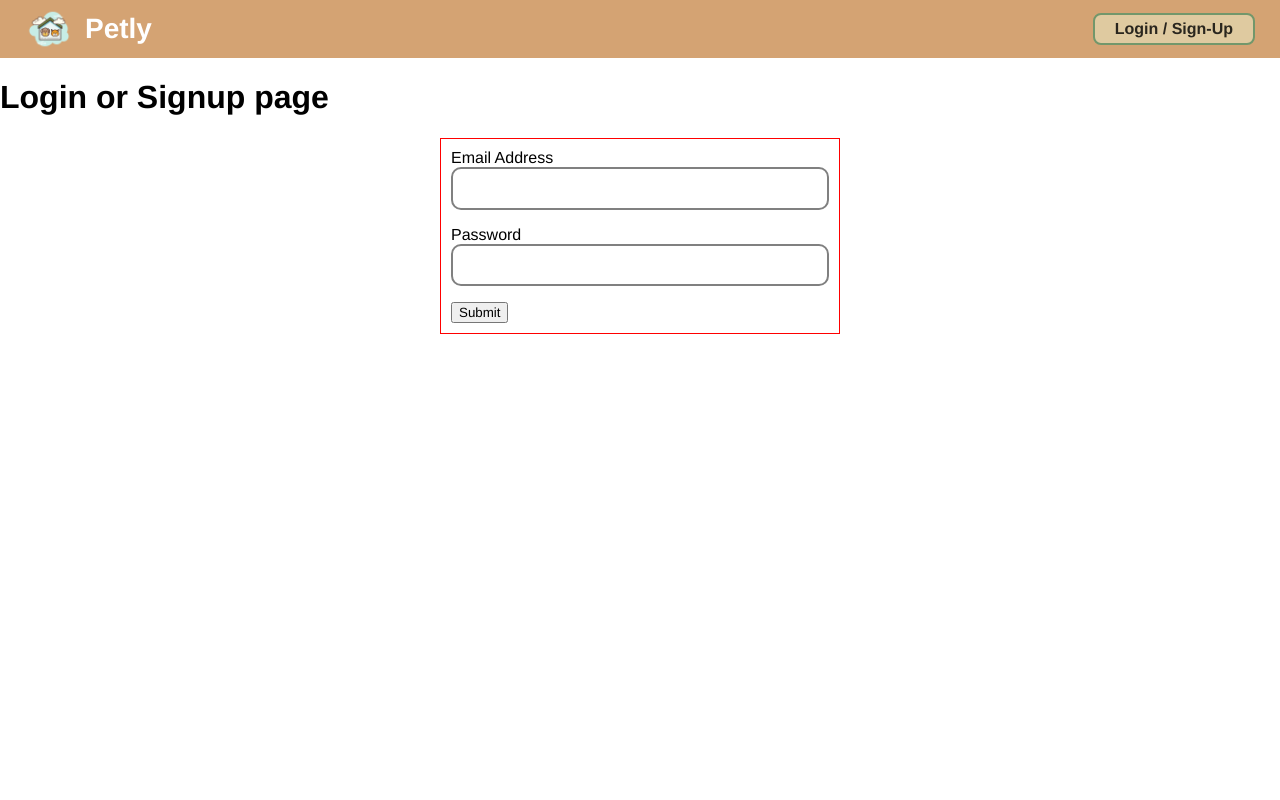
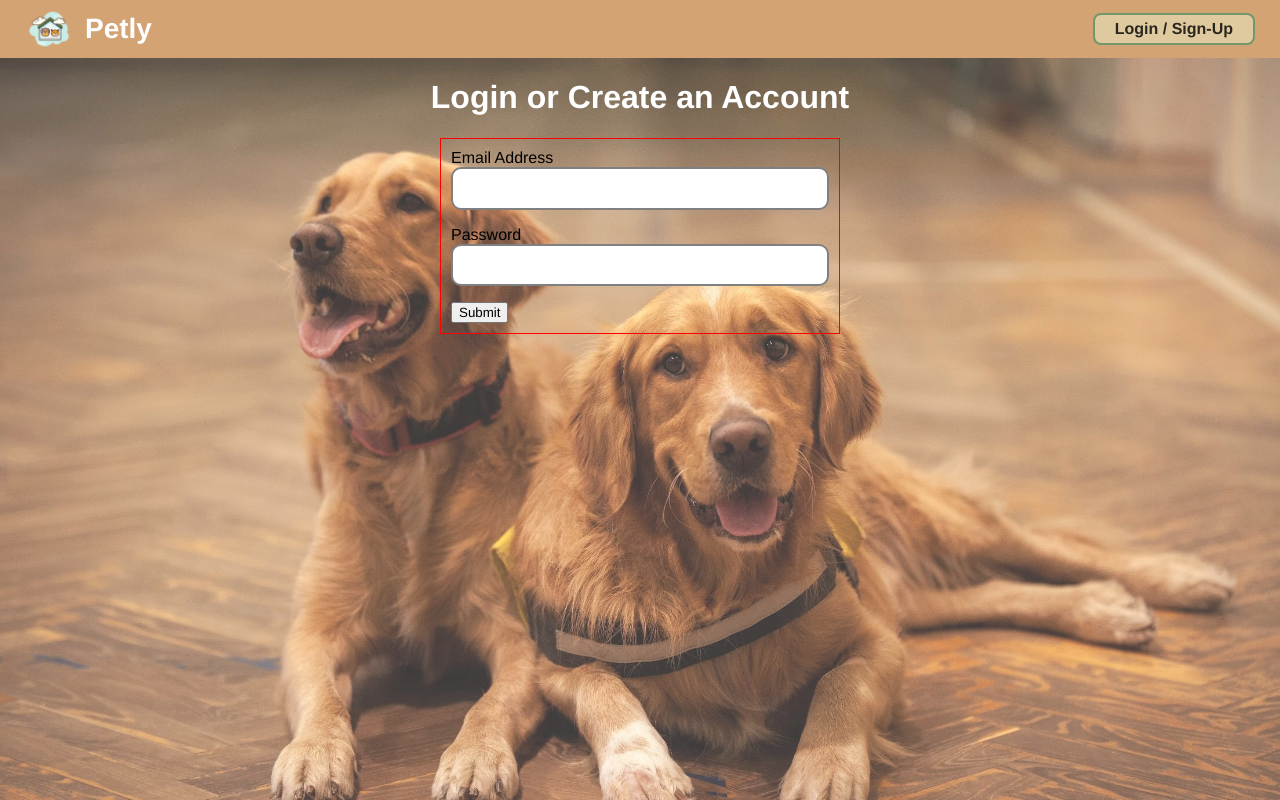
Before and after one commit to bxandrew/Petly, a React app: page /login_signup in a window 1280 px wide. Built offline with nearby package versions, Linux system fonts and the light colour scheme.

Commit message:
implement some basic styling for login page

```diff
--- a/public/index.html
+++ b/public/index.html
@@ -4,7 +4,7 @@
   <meta charset="UTF-8">
   <meta http-equiv="X-UA-Compatible" content="IE=edge">
   <meta name="viewport" content="width=device-width, initial-scale=1.0">
-  <title>Adopt Me</title>
+  <title>Petly</title>
 </head>
 <body>
   <!-- This element is where our react application will be mounted -->
--- a/src/components/HomePage.jsx
+++ b/src/components/HomePage.jsx
@@ -7,7 +7,7 @@ const HomePage = () => {
   return (
     <>
       <div className="main-bg">
-        <img src="https://images.unsplash.com/photo-1548199973-03cce0bbc87b?ixlib=rb-4.0.3&ixid=MnwxMjA3fDB8MHxwaG90by1wYWdlfHx8fGVufDB8fHx8&auto=format&fit=crop&w=3269&q=80"></img>
+        <img src="./mainpagedogs.jpg"></img>
       </div>
       <div className="main-container">
         <div className="slogan-container">
--- a/src/components/signup/LoginSignupPage.jsx
+++ b/src/components/signup/LoginSignupPage.jsx
@@ -42,8 +42,12 @@ const LoginSignupPage = ({ setIsLoggedIn, setSession, session }) => {
   };
 
   return (
-    <div>
-      <h1>Login or Signup page</h1>
+    <>
+      <div className="main-bg">
+        <img src="./logindogs.jpg"></img>
+      </div>
+      <div className="signup-page-container">
+        <h1>Login or Create an Account</h1>
         <div className="form-container">
           <Formik
             initialValues={{
@@ -82,6 +86,7 @@ const LoginSignupPage = ({ setIsLoggedIn, setSession, session }) => {
           </Formik>
         </div>
       </div>
+    </>
   );
 };
 
--- a/src/components/signup/signuppage.scss
+++ b/src/components/signup/signuppage.scss
@@ -1,3 +1,18 @@
+.signup-page-container {
+  display: flex;
+  flex-direction: column;
+  align-items: center;
+  // background-image
+  z-index: 5;
+  position: fixed;
+  width: 100%;
+  height: 100%;
+
+  h1 {
+    color: white;
+  }
+}
+
 .form-container {
   border: 1px solid red;
   width: 400px;
```
Also changed, not shown: package.json (+5 -5 lines), public/logindogs.jpg (added), public/mainpagedogs.jpg (added). Lines whose indentation alone changed are shown as unchanged.
